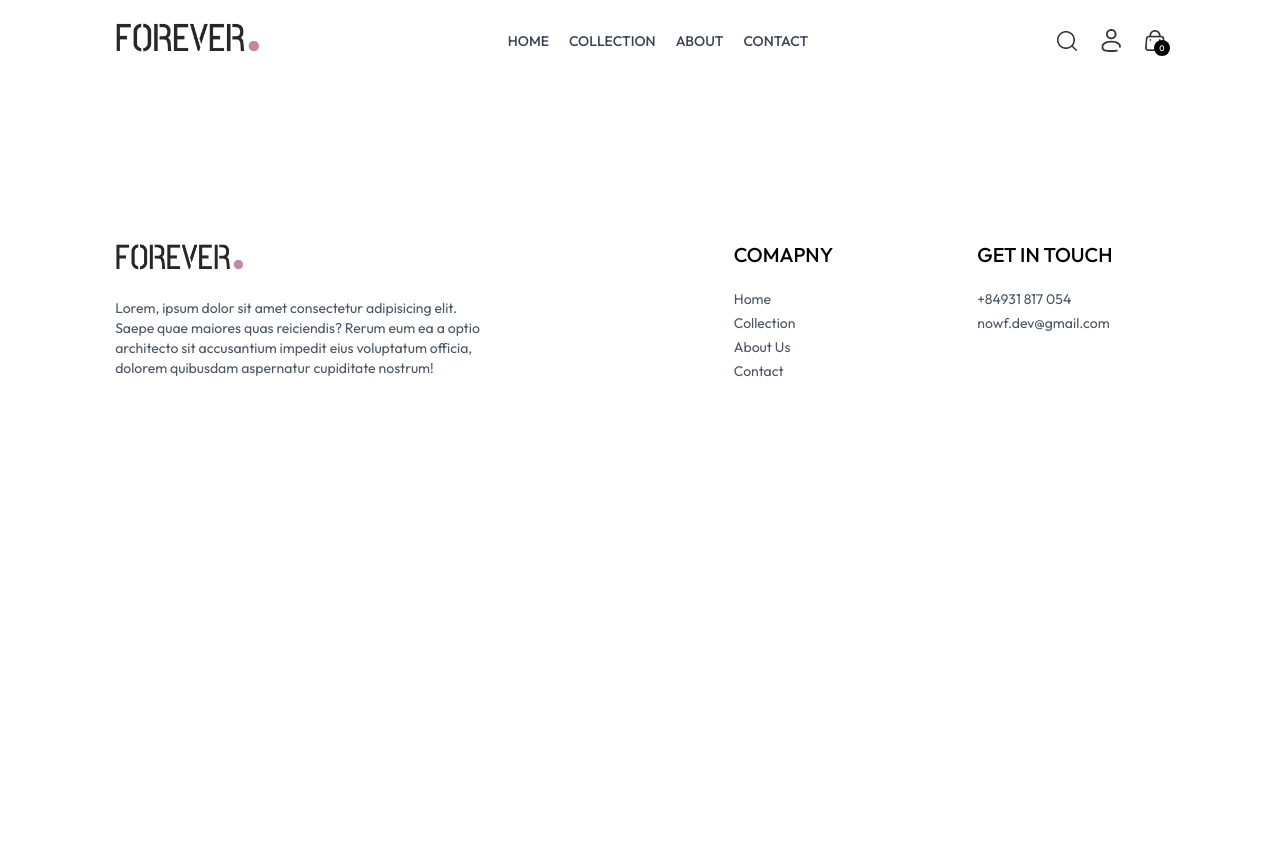
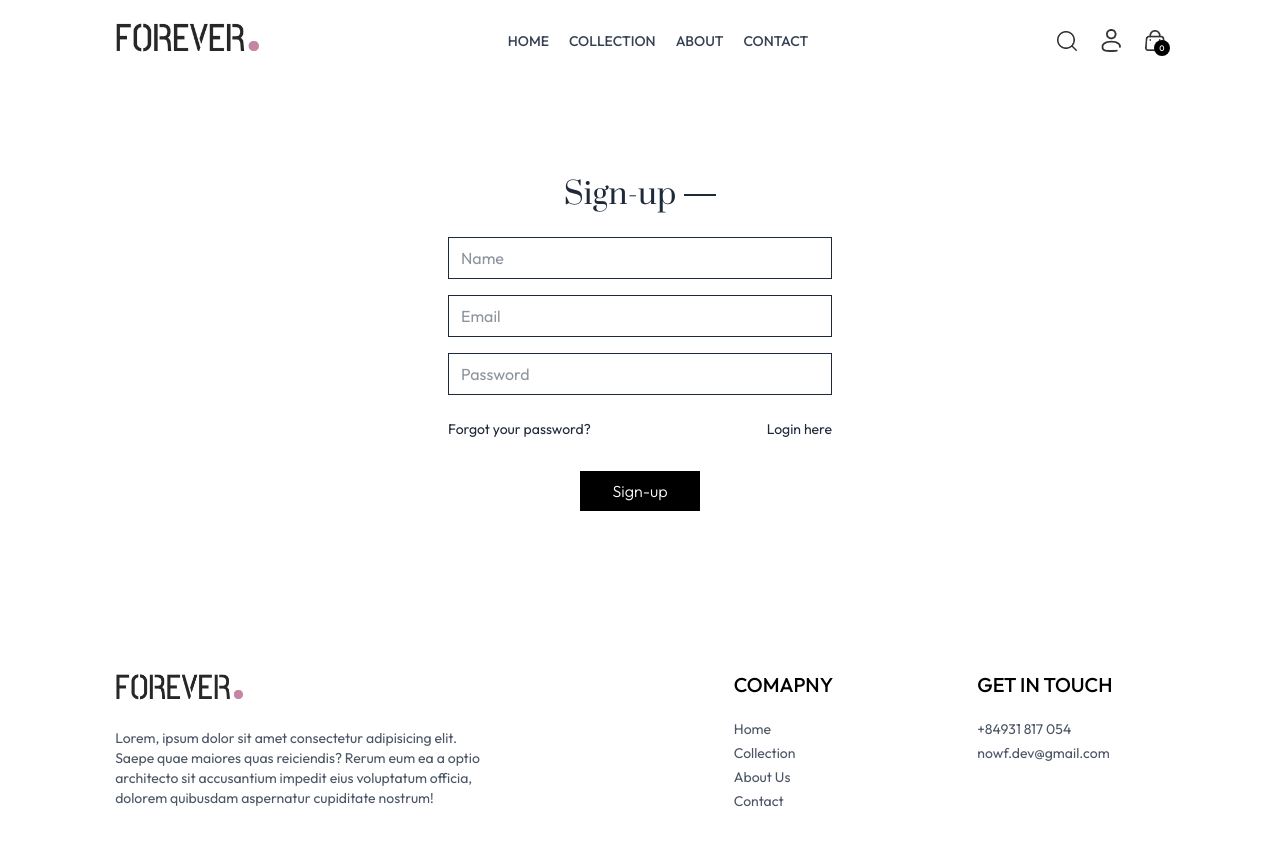
Before and after one commit to nowfdev/onepercent-ecom-nowfbanstumflum, a React (Vite) app: page /login in a window 1280 px wide. Shown: the top 846 px of the page. Before the commit the page ends 800 px from the top, so only its background shows below. Built offline with nearby package versions, Linux system fonts and the light colour scheme.

Commit message:
Update UI Login page

```diff
--- a/src/components/Navbar.jsx
+++ b/src/components/Navbar.jsx
@@ -49,8 +49,11 @@ const Navbar = () => {
         </Link>
 
         <div className="group relative">
-          <img src={assets.profile_icon} className="w-5 cursor-pointer" />
-          <div className="group-hover:block hidden absolute dropdown-menu right-0 pt-4">
+          <Link to="/login">
+            <img src={assets.profile_icon} className="w-5 cursor-pointer" />
+          </Link>
+
+          <div className="group-hover:block hidden absolute dropdown -menu right-0 pt-4">
             <div className="flex flex-col gap-2 w-36 py-3 px-5 bg-slate-100 text-gray-500 rounded">
               <p className="cursor-pointer hover:text-black">My Profile</p>
               <p className="cursor-pointer hover:text-black">Checkout</p>
--- a/src/pages/Login.jsx
+++ b/src/pages/Login.jsx
@@ -1,7 +1,67 @@
-import React from "react";
+import React, { useState } from "react";
 
 const Login = () => {
-  return <div></div>;
+  const [currentState, setCurrentState] = useState("Sign-up");
+
+  const onSubmitHandler = async (event) => {
+    event.preventDefault();
+  };
+  return (
+    <form
+      onSubmit={onSubmitHandler}
+      className="flex flex-col items-center w-[90%] sm:max-w-96 m-auto mt-14 gap-4 text-gray-800"
+    >
+      <div className="inline-flex items-center gap-2 mb-2 mt-10">
+        <p className="prata-regular text-3xl">{currentState}</p>
+        <hr className="border-none h-[1.5px] w-8 bg-gray-800" />
+      </div>
+
+      {currentState === "Login" ? (
+        ""
+      ) : (
+        <input
+          type="text"
+          className="w-full px-3 py-2 border border-gray-800"
+          placeholder="Name"
+          required
+        />
+      )}
+      <input
+        type="email"
+        className="w-full px-3 py-2 border border-gray-800"
+        placeholder="Email"
+        required
+      />
+      <input
+        type="password"
+        className="w-full px-3 py-2 border border-gray-800"
+        placeholder="Password"
+        required
+      />
+
+      <div className="w-full flex justify-between text-sm mt-[8px]">
+        <p className="cursor-pointer">Forgot your password?</p>
+        {currentState === "Login" ? (
+          <p
+            onClick={() => setCurrentState("Sign-up")}
+            className="cursor-pointer"
+          >
+            Create account
+          </p>
+        ) : (
+          <p
+            onClick={() => setCurrentState("Login")}
+            className="cursor-pointer"
+          >
+            Login here
+          </p>
+        )}
+      </div>
+      <button className="bg-black text-white font-light px-8 py-2 mt-4">
+        {currentState === "Login" ? "Sign-in" : "Sign-up"}
+      </button>
+    </form>
+  );
 };
 
 export default Login;
```
